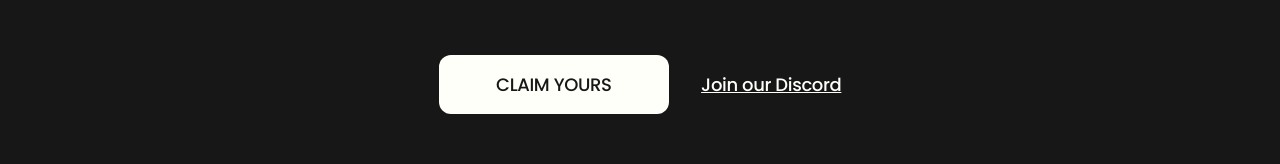
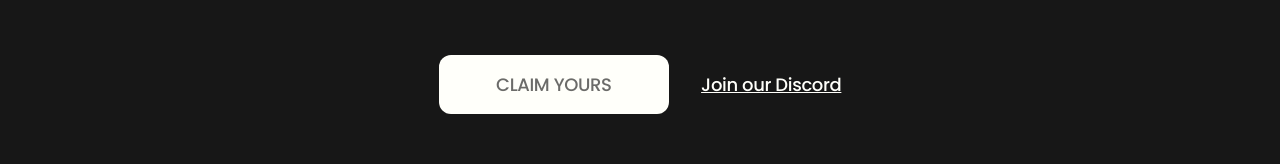
Before and after one commit to Avvyxx/unrugged, a Next.js app: page / in a window 1280 px wide. In both pictures the pointer is over the button "CLAIM YOURS". Shown: the part 1142-1306 px from the top of the page. Built offline with nearby package versions, Linux system fonts and the light colour scheme.

Commit message:
Footer hover effects

```diff
--- a/components/Footer/index.module.scss
+++ b/components/Footer/index.module.scss
@@ -23,10 +23,18 @@
 
   .button {
     @apply bg-light rounded-xl text-dark text-[18px] leading-3x9 tracking-[-0.02em] font-medium py-4x4 px-[57.5px];
+
+    &:hover {
+      @apply text-lowOp;
+    }
   }
 
   .discord {
-    @apply block text-light font-medium text-[18px] leading-3x9 tracking-[-0.02em] underline;
+    @apply block cursor-pointer text-light font-medium text-[18px] leading-3x9 tracking-[-0.02em] underline;
+
+    &:hover {
+      @apply text-lightLowOp;
+    }
   }
 
   .credit {
```
